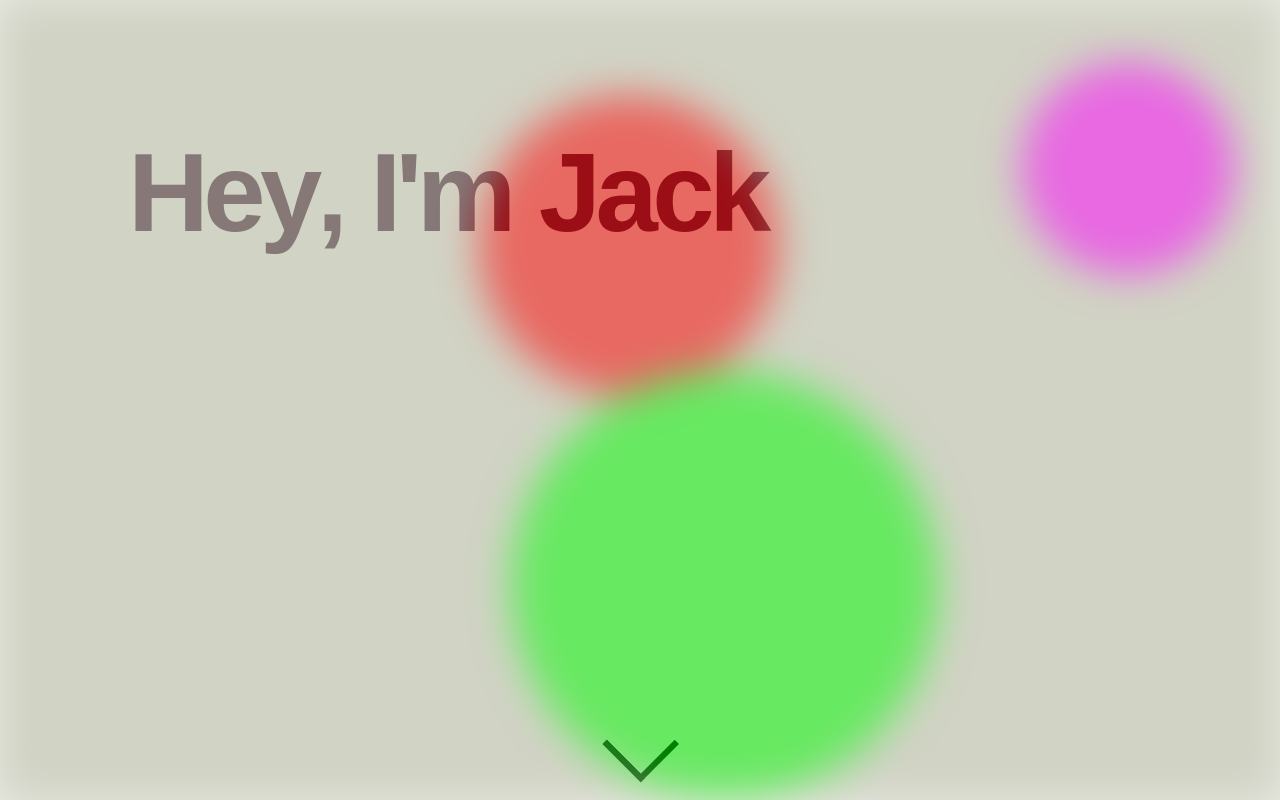
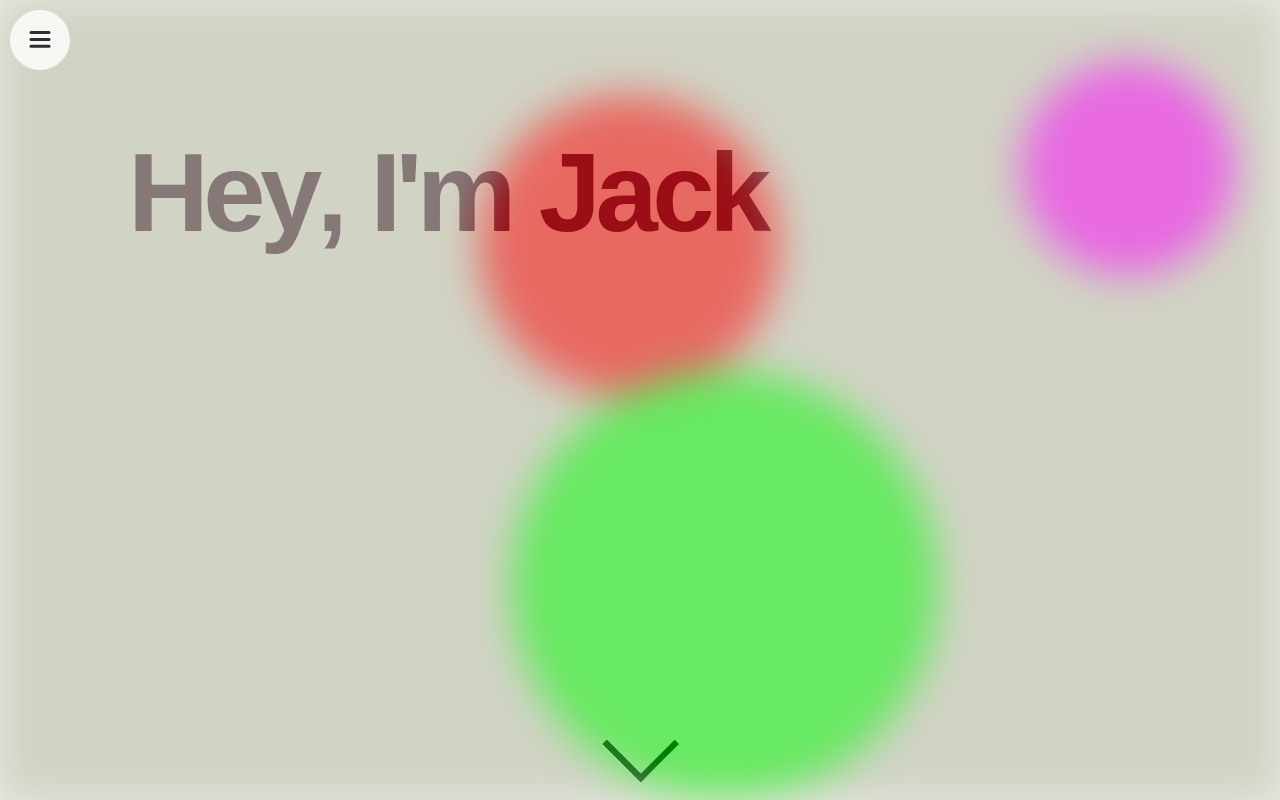
Before and after one commit to jackcdavey/PersonalWebsite, a React (Create React App) app: page / in a window 1280 px wide. Shown: the top 800 px of the page. Built offline with nearby package versions, Linux system fonts and the light colour scheme; a web font is replaced by a local one.

Commit message:
Implemented navMenu

```diff
--- a/src/App.css
+++ b/src/App.css
@@ -169,3 +169,90 @@ SectionTitle {
   max-width: 20vw;
   max-height: 30vh;
 }
+
+
+nav {
+  position: absolute;
+  top: 0;
+  left: 0;
+  bottom: 0;
+  width: 300px;
+}
+
+.background {
+  position: fixed;
+  top: 0;
+  left: 0;
+  bottom: 0;
+  width: 300px;
+  background: #fff;
+  opacity: 0.8;
+}
+
+button {
+  outline: none;
+  border: none;
+  -webkit-user-select: none;
+  -moz-user-select: none;
+  -ms-user-select: none;
+  cursor: pointer;
+  position: absolute;
+  top: 18px;
+  left: 15px;
+  width: 50px;
+  height: 50px;
+  border-radius: 50%;
+  background: transparent;
+}
+
+ul,
+li {
+  margin: 0;
+  padding: 0;
+  z-index: 10;
+}
+
+ul {
+  padding: 25px;
+  position: absolute;
+  top: 100px;
+  width: 230px;
+}
+
+li {
+  list-style: none;
+  margin-bottom: 5vh;
+  display: flex;
+  align-items: center;
+  cursor: pointer;
+}
+
+.icon-placeholder {
+  width: 40px;
+  height: 40px;
+  border-radius: 50%;
+  flex: 40px 0;
+  margin-right: 20px;
+}
+
+.text-placeholder {
+  border-radius: 5px;
+  width: 200px;
+  height: 20px;
+  flex: 1;
+}
+
+.refresh {
+  padding: 10px;
+  position: absolute;
+  background: rgba(0, 0, 0, 0.4);
+  border-radius: 10px;
+  width: 20px;
+  height: 20px;
+  top: 10px;
+  right: 10px;
+  display: flex;
+  justify-content: center;
+  align-items: center;
+  cursor: pointer;
+}
--- a/src/App.tsx
+++ b/src/App.tsx
@@ -6,6 +6,11 @@ import Projects from "./components/Projects"
 import FramerBG from "./components/FramerBG"
 import Canvas, { resizeCanvasToDisplaySize } from "./components/Canvas.js"
 import { AppContainer } from "./styles/stylesheet.js"
+
+import { useRef } from "react"
+import { motion, useCycle } from "framer-motion"
+import { MenuToggle } from "././components/navmenu/menutoggle.js"
+import { NavMenu } from "./components/navmenu/navmenu"
 import Contact from "./components/Contact"
 
 import Scroll from "react-scroll"
@@ -13,20 +18,53 @@ import { Element, Link } from "react-scroll"
 //var scroll = Scroll.animateScroll;
 var scroller = Scroll.scroller
 
+const sidebar = {
+	open: (height = 1000) => ({
+		clipPath: `circle(${height * 2 + 200}px at 40px 40px)`,
+		transition: {
+			type: "spring",
+			stiffness: 20,
+			restDelta: 2,
+		},
+	}),
+	closed: {
+		clipPath: "circle(30px at 40px 40px)",
+		transition: {
+			delay: 0.5,
+			type: "spring",
+			stiffness: 400,
+			damping: 40,
+		},
+	},
+}
+
 function App() {
+	const [isOpen, toggleOpen] = useCycle(false, true)
+	const containerRef = useRef(null)
+	const height = window.innerHeight
 	return (
 		<AppContainer>
 			<FramerBG />
 
 			{/* <Canvas draw={draw} /> ` */}
+
+			<motion.nav initial={false} animate={isOpen ? "open" : "closed"} custom={height} ref={containerRef}>
+				<motion.div className="background" variants={sidebar} style={{ zIndex: 1 }} />
+				<NavMenu />
+				<MenuToggle toggle={() => toggleOpen()} />
+			</motion.nav>
 			<Element name="splash">
 				<Splash />
 			</Element>
 			<Element name="aboutme">
 				<AboutMe />
 			</Element>
-			<Projects />
-			<Contact />
+			<Element name="projects">
+				<Projects />
+			</Element>
+			<Element name="contact">
+				<Contact />
+			</Element>
 		</AppContainer>
 	)
 }
--- a/src/components/Projects.tsx
+++ b/src/components/Projects.tsx
@@ -9,31 +9,11 @@ import AnimatedTitle from "../hooks/revealText"
 
 import React, { Component } from "react"
 
-import {
-	SectionWrap,
-	SectionRow,
-	ContentColumn,
-	ContentRow,
-	ContentBox,
-	ChipContainer,
-	SectionTitle,
-	ProfileImageWrap,
-	ProjectCard,
-	ProjectTitle,
-	ProjectImage,
-	ProjectLink,
-	TransparentSectionWrap,
-	ProjectDescription,
-	ProjectDescriptionBG,
-} from "../styles/stylesheet.js"
+import { SectionRow, SectionTitle, ProjectCard, ProjectTitle, ProjectImage, ProjectLink, TransparentSectionWrap, ProjectDescription, ProjectDescriptionBG } from "../styles/stylesheet.js"
 
 var tinycolor = require("tinycolor2")
 
 export default function Projects() {
-	const ProjWrap = styled(SectionWrap)`
-		background-color: "#000000" !important;
-	`
-
 	const ProjRowLeft = styled(SectionRow)`
 		justify-content: flex-start;
 		align-items: center;
--- a/src/components/Splash.tsx
+++ b/src/components/Splash.tsx
@@ -2,13 +2,10 @@ import Tagline from "./Tagline"
 import AnimatedTitle from "../hooks/revealText"
 import React from "react"
 
-//import { Link } from "react-scroll";
 import { SplashTitleWrap, SplashTaglineWrap, SplashWrap } from "../styles/stylesheet"
 
 import Scroll from "react-scroll"
 import { Link } from "react-scroll"
-//var scroll = Scroll.animateScroll;
-var scroller = Scroll.scroller
 
 export default function Splash() {
 	return (
@@ -17,15 +14,12 @@ export default function Splash() {
 				<AnimatedTitle {..."Hey, I'm Jack"} />
 			</SplashTitleWrap>
 
-			{/* <AnimatedTitle {..."testing this"} /> */}
 			<SplashTaglineWrap>
 				<Tagline />
 			</SplashTaglineWrap>
-			{/* <Link activeclass="active" to="aboutSection" spy={true} smooth={true} duration={700}> */}
 			<Link activeClass="active" to="aboutme" spy={true} smooth={true} duration={700}>
 				<div className="arrow"></div>
 			</Link>
-			{/* </Link> */}
 		</SplashWrap>
 	)
 }
--- /dev/null
+++ b/src/components/navmenu/menuitem.js
@@ -0,0 +1,39 @@
+import * as React from "react"
+import { motion } from "framer-motion"
+import Scroll from "react-scroll"
+import { Element, Link } from "react-scroll"
+import { TaglineTxt } from "../../styles/stylesheet"
+
+const variants = {
+	open: {
+		y: 0,
+		opacity: 1,
+		transition: {
+			y: { stiffness: 1000, velocity: -100 },
+		},
+	},
+	closed: {
+		y: 50,
+		opacity: 0,
+
+		transition: {
+			y: { stiffness: 1000, velocity: 100 },
+		},
+	},
+}
+
+const colors = ["#FF008C", "#D309E1", "#9C1AFF", "#7700FF", "#4400FF"]
+
+export const MenuItem = ({ i, sectionLabel, sectionTarget }) => {
+	const style = { color: `${colors[i]}`, zIndex: 1 }
+	return (
+		<motion.li variants={variants} whileHover={{ scale: 1.1 }} whileTap={{ scale: 0.5 }}>
+			<Link activeClass="active" to={sectionTarget} spy={true} smooth={true} duration={700} style={{ zIndex: 10, display: "flex", alignItems: "center" }}>
+				<div className="icon-placeholder" style={style} />
+				<div className="text-placeholder" style={style}>
+					<TaglineTxt>{sectionLabel}</TaglineTxt>
+				</div>
+			</Link>
+		</motion.li>
+	)
+}
--- /dev/null
+++ b/src/components/navmenu/menutoggle.js
@@ -0,0 +1,31 @@
+import * as React from "react"
+import { motion } from "framer-motion"
+
+const Path = (props) => <motion.path fill="transparent" strokeWidth="3" stroke="hsl(0, 0%, 18%)" strokeLinecap="round" {...props} />
+
+export const MenuToggle = ({ toggle }) => (
+	<button style={{ zIndex: 1, position: "fixed" }} onClick={toggle}>
+		<svg width="23" height="23" viewBox="0 0 23 23">
+			<Path
+				variants={{
+					closed: { d: "M 2 2.5 L 20 2.5" },
+					open: { d: "M 3 16.5 L 17 2.5" },
+				}}
+			/>
+			<Path
+				d="M 2 9.423 L 20 9.423"
+				variants={{
+					closed: { opacity: 1 },
+					open: { opacity: 0 },
+				}}
+				transition={{ duration: 0.1 }}
+			/>
+			<Path
+				variants={{
+					closed: { d: "M 2 16.346 L 20 16.346" },
+					open: { d: "M 3 2.5 L 17 16.346" },
+				}}
+			/>
+		</svg>
+	</button>
+)
--- /dev/null
+++ b/src/components/navmenu/navmenu.js
@@ -0,0 +1,26 @@
+import * as React from "react"
+import { motion } from "framer-motion"
+import { MenuItem } from "./menuitem.js"
+
+const variants = {
+	open: {
+		display: "block",
+		transition: { staggerChildren: 0.07, delayChildren: 0.2 },
+	},
+	closed: {
+		display: "none",
+		transition: { staggerChildren: 0.05, staggerDirection: -1 },
+	},
+}
+
+export const NavMenu = () => (
+	<motion.ul variants={variants} style={{ position: "fixed" }}>
+		{itemIds.map((i) => (
+			<MenuItem i={i} sectionLabel={sectionLabels[i]} sectionTarget={sectionTargets[i]} key={i} />
+		))}
+	</motion.ul>
+)
+
+const itemIds = [0, 1, 2, 3]
+const sectionLabels = ["Splash", "About Me", "Projects", "Contact"]
+const sectionTargets = ["splash", "aboutme", "projects", "contact"]
--- a/src/styles/stylesheet.js
+++ b/src/styles/stylesheet.js
@@ -65,7 +65,6 @@ export const TaglineTxt = styled.h2`
 	font-size: 2.5em;
 	font-family: minion-pro-condensed-caption, serif;
 	text-align: left;
-	color: ${COLORS.mainBrand};
 `
 
 export const SectionTitle = styled.h1`
```
